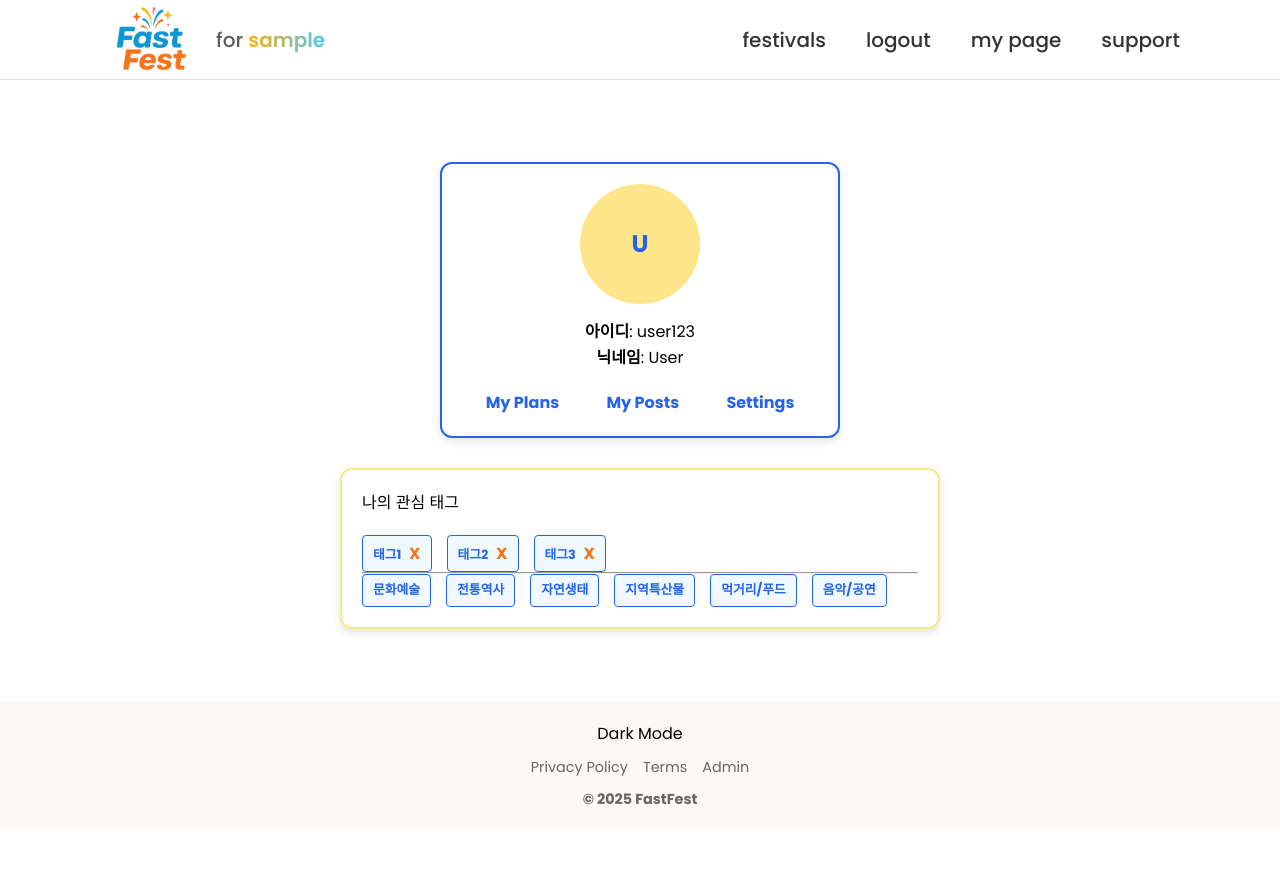
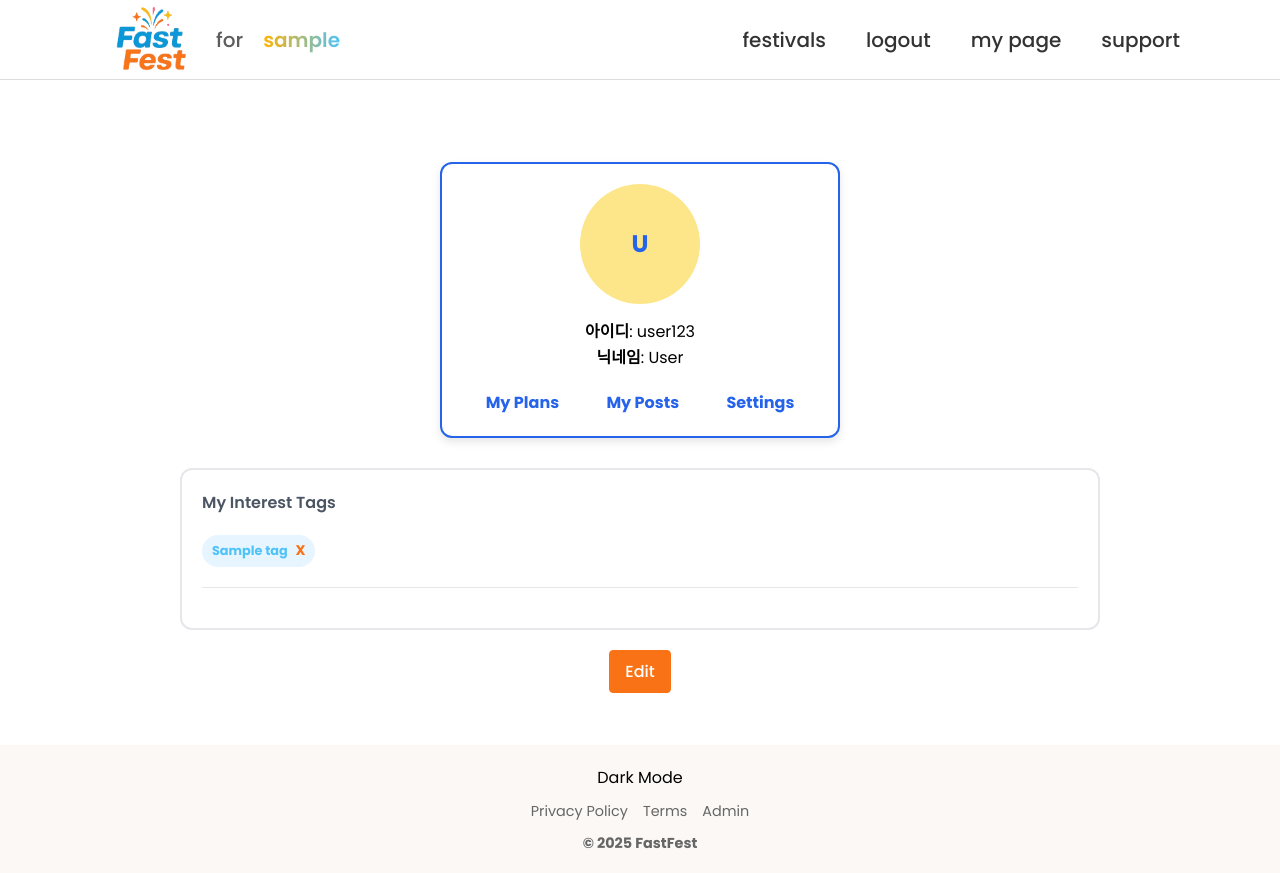
Before and after one commit to 321qas/Project, a Django app: page /accounts/mypage1/ in a window 1280 px wide. Before the commit the page ends 805 px from the top, so only its background shows below. Run offline with Django 5.2, Linux system fonts and the light colour scheme; a user stored in the database is signed in; tables that the repository leaves empty hold one stand-in row (values such as "Sample post").

Commit message:
마이페이지 태그 db와 연동

```diff
--- a/accounts/templates/mypage1.html
+++ b/accounts/templates/mypage1.html
@@ -5,6 +5,8 @@
 <head>
     <meta charset="UTF-8">
     <meta name="viewport" content="width=device-width, initial-scale=1.0">
+    <meta name="csrf-token" content="{{ csrf_token }}">
+    <script  src="http://code.jquery.com/jquery-latest.min.js"></script>
     <link rel="stylesheet" href="/static/css/main.css">
     <title>My Page</title>
     <style>
@@ -72,14 +74,17 @@
         .links a:hover {
             color: #f97316;
         }
+
         .tags-container {
-            max-width: 600px;
+            max-width: 100%;
             margin: 20px auto;
             padding: 20px;
             background-color: #ffffff;
-            border: 2px solid #fde68a;
+            border: 2px solid var(--color-gray); /* light gray border */
             border-radius: 12px;
-            box-shadow: 0 4px 8px rgba(0, 0, 0, 0.1);
+        }
+        .tags-container hr {
+            margin-top: 20px;
         }
         .tag-search {
             display: flex;
@@ -87,38 +92,27 @@
             align-items: center;
             margin-bottom: 20px;
         }
-        .tag-search input {
-            width: 60%;
-            padding: 8px;
-            border: 1px solid #ddd;
-            border-radius: 4px;
+        .tag-search p {
+            font-weight: 600;
+            color: #4B5563;
         }
-        .my-tag-list {
-            display: flex;
-            flex-wrap: wrap;
-            gap: 10px;
+        hr {
+            border: none;
+            border-top: 1px solid #e5e7eb; /* 연회색, 더 부드러운 톤 (#e5e7eb = tailwind gray-200) */
+            margin: 20px 0;
         }
-        .whole-tag-list {
-            display: flex;
-            flex-wrap: wrap;
-            gap: 10px;
-        }
-        .tag {
-            border: 1px solid #2563eb;
-            border-radius: 4px;
-            padding: 5px 10px;
-            background-color: #f0f9ff;
-            color: #2563eb;
-            font-weight: bold;
-            cursor: pointer;
-        }
-        .tag button {
+        .tag button {  /* my tag의 X버튼 */
             margin-left: 5px;
             border: none;
             background: transparent;
             cursor: pointer;
-            color: #f97316;
+            color: var(--color-primary);
             font-weight: bold;
+            font-size:14px;
+        }
+        #tag-confirm {
+            display: block;
+            margin: 0 auto;
         }
     </style>
 </head>
@@ -155,31 +149,98 @@
             <!--/ 프로필 카드 -->
 
 
+            <!-- 관심 태그 -->
             <div class="tags-container">
                 <div class="tag-search">
-                    <p>나의 관심 태그</p>
+                    <p>My Interest Tags</p>
                 </div>
-                <!-- 내가 선택한 태그 -->
-                <div class="my-tag-list">
-                    <div class="tag">태그1 <button>X</button></div>
-                    <div class="tag">태그2 <button>X</button></div>
-                    <div class="tag">태그3 <button>X</button></div>
+                <div class="tags mine" id="selected-tags">
+                    {% if my_tags %}
+                        {% for tag in my_tags %}
+                            <span class="tag tag-secondary">
+                                {{ tag.name }}
+                                <button type="button" onclick="removeTag(this, '{{ tag.id }}', '{{ tag.name|escapejs }}')">X</button>
+                            </span>
+                        {% endfor %}
+                    {% endif %}
                 </div>
                 <hr>
-                <!-- 전체 태그 리스트 -->
-                <div class="whole-tag-list">
-                    <div class="tag">문화예술 </div>
-                    <div class="tag">전통역사 </div>
-                    <div class="tag">자연생태 </div>
-                    <div class="tag">지역특산물 </div>
-                    <div class="tag">먹거리/푸드 </div>
-                    <div class="tag">음악/공연 </div>
+                <div class="tags whole" id="all-tags">
+                    {% for tag in tags %}
+                        {% if tag in my_tags %}
+                        {% else %}
+                        <span class="tag tag-secondary-hover"
+                                onclick="addTag('{{ tag.id }}', '{{ tag.name|escapejs }}')">
+                            {{ tag.name }}
+                        </span>
+                        {% endif %}
+                    {% endfor %}
                 </div>
-
-
             </div>
+            <button class="orange clickBtn" id="tag-confirm">Edit</button>
         </div>
     </div>
     {% include "footer.html" %}
+
+    <script>
+     // tagId: 태그 pk(id), tagName: 태그명
+    function addTag(tagId, tagName) {
+        const selectedTags = document.getElementById('selected-tags');
+        // 중복 체크 (같은 id의 hidden input이 이미 있으면 중복 추가 금지)
+        // if (document.querySelector('input[name="tags"][value="' + tagId + '"]')) return;
+
+        // 표시(태그 영역에 추가)
+        const tagSpan = document.createElement('span');
+        tagSpan.className = 'tag tag-secondary';
+        tagSpan.innerHTML = tagName + `<button type="button" onclick="removeTag(this, '${tagId}', '${tagName}')">X</button>`;
+        selectedTags.appendChild(tagSpan);
+        // 원래 있던 영역에서 삭제.
+        let item = Array.from(document.getElementById('all-tags').querySelectorAll('span')).find(el => el.textContent.trim() === tagName);
+        item.remove();
+    }
+
+    function removeTag(btn, tagId, tagName) {
+        btn.parentElement.remove();
+        // 삭제 후 all-tags에 다시 추가
+        const alltags = document.getElementById('all-tags');
+        tagRegen = document.createElement('span');
+        tagRegen.className = 'tag tag-secondary-hover';
+        tagRegen.setAttribute('onclick',`addTag('${tagId}', '${tagName}')`);
+        tagRegen.innerText = `${tagName}`;
+        alltags.appendChild(tagRegen);
+    }
+
+    $(function(){
+        $(document).on("click","#tag-confirm",function(){   // #tag-confirm 클릭 시,
+            let selected_tag_names = $("#selected-tags").find('span').map(function(){
+                return $(this).text().slice(0,-1);
+            }).get();   // 선택된 태그 이름들을 array 형태로 만듦
+            let cToken = $('meta[name="csrf-token"]').attr('content');
+
+            $.ajax({
+                url: '/accounts/mypage1/',
+                type: "POST",
+                data: JSON.stringify({
+                    tags_edit: selected_tag_names
+                }),
+                contentType: "application/json",
+                headers: {
+                      "X-CSRFToken": cToken
+                },
+                success: function(response) {
+                    console.log("성공:", response);
+                    alert('Interest Tags have been Edited');
+                },
+                error: function(xhr) {
+                    console.error("에러:", xhr.status);
+                }
+
+            }); // ajax
+
+        }); // click #tag-confirm
+
+    }); // dom 로드 후 jquery 실행
+
+    </script>
 </body>
 </html>
--- a/accounts/views.py
+++ b/accounts/views.py
@@ -371,10 +371,32 @@ def verify_email(request):
 
 # 8. 마이페이지
 def mypage1(request):
-    return render(request,'mypage1.html')
+    user = request.user
+    if not user.is_authenticated:
+        return redirect('accounts:login')
+
+    tags = Tag.objects.all()  # ① 태그 전체 쿼리
+
+    context = {
+        'tags': tags,
+        'selected_tags': [],
+        'my_tags': user.interest_tags.all()
+    }
+
+    if request.method == "POST":    # edit 버튼 눌렀을 때 ajax 전송
+        data = json.loads(request.body)
+        update_tags = data.get('tags_edit',[])
+        db_tags = Tag.objects.filter(name__in=update_tags)  # querySet 형태로 변환
+        user.interest_tags.set(db_tags)
+
+        return JsonResponse({'status': 'ok'})
+
+
+    return render(request,'mypage1.html',context)
 
 def mypage2(request):
     return render(request,'mypage2.html')
+
 # 7. login_password_reset.html >> lgfor에서 메일 발송하면, 발송된 메일의 링크로만 넘어올 수 있음.
 def pw_reset(request):
     return render(request, 'login_password_reset.html')
--- a/home/templates/header.html
+++ b/home/templates/header.html
@@ -2,7 +2,7 @@
   <div id="logo">
     <a href='/'><img id="logo_img" src="/static/image/logo_transparent_cut.png" alt="로고" ></a>
     {% if user.is_authenticated %}
-      <span>for <span><a href="/accounts/mypage1/">{{ user.nickname }}</a></span></span>
+      <span>for　<span><a href="/accounts/mypage1/">{{ user.nickname }}</a></span></span>
     {% endif %}
   </div>
 
--- a/static/css/navigation.css
+++ b/static/css/navigation.css
@@ -71,12 +71,14 @@
     }
 
     #logo > span > span > a {
-      display:inline-block;
+      display: inline-block;
       font-weight: 600;
       background: linear-gradient(90deg, #ffb300 0%, #4fc3f7 100%);
       -webkit-background-clip: text;
       -webkit-text-fill-color: transparent;
     }
+
+
 
     #logo_img {
       height: 90%;
```
Also changed, not shown: accounts/templates/login.html (+2 -5 lines), accounts/templates/signup2_account.html (+16 -4 lines).
